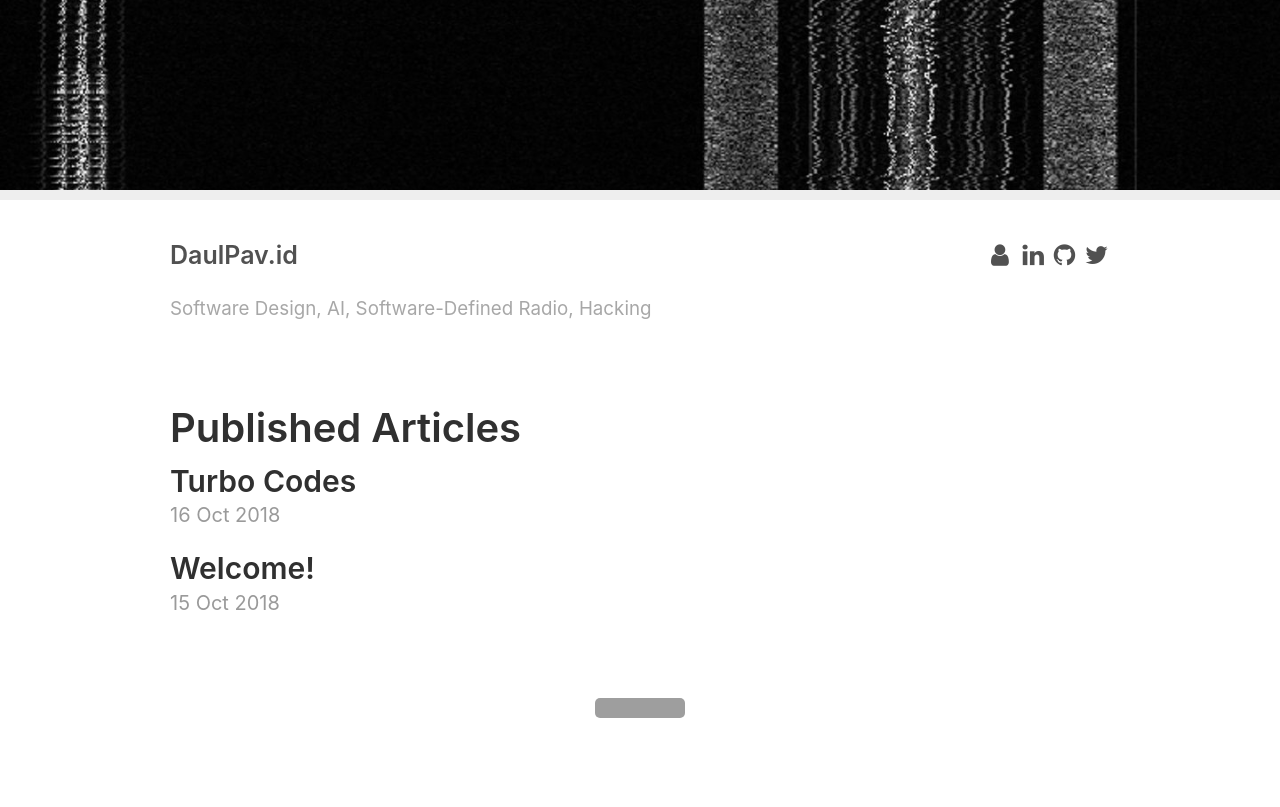
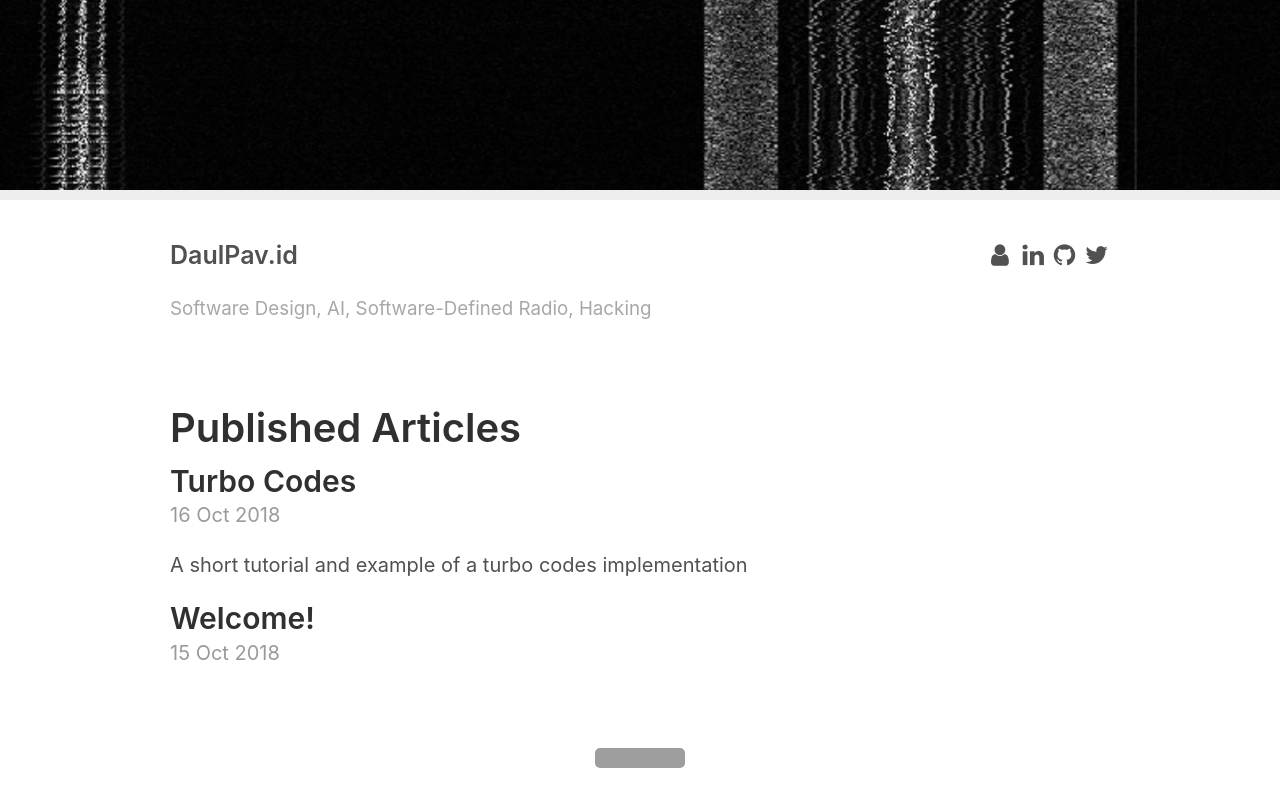
Before and after one commit to DaulPavid/ofdm.github.io, a Jekyll site: the page built from index.html, in a window 1280 px wide. Shown: the top 807 px of the page. Built offline with Jekyll 4.4.1, drawn with Linux system fonts in a browser that asks for light colours; the list of posts is cut into pages by our own code; grey boxes are pictures that could not be loaded.

Commit message:
Add descriptions to the front page

```diff
--- a/_posts/2018-10-16-turbocodes.md
+++ b/_posts/2018-10-16-turbocodes.md
@@ -1,6 +1,7 @@
 ---
 layout: post
 title: "Turbo Codes"
+description: "A short tutorial and example of a turbo codes implementation"
 ---
 
 # Turbo Codes: A Tale of Two (En/De)coders
--- a/index.html
+++ b/index.html
@@ -15,5 +15,8 @@ title: Home
   <time datetime="{{ post.date | date_to_xmlschema }}" class="post-date">
     {{ post.date | date_to_string }}
   </time>
+    {% if post.description %}
+  <p>{{ post.description }}</p>
+    {% endif %}
   {% endfor %}
 </div>
```
